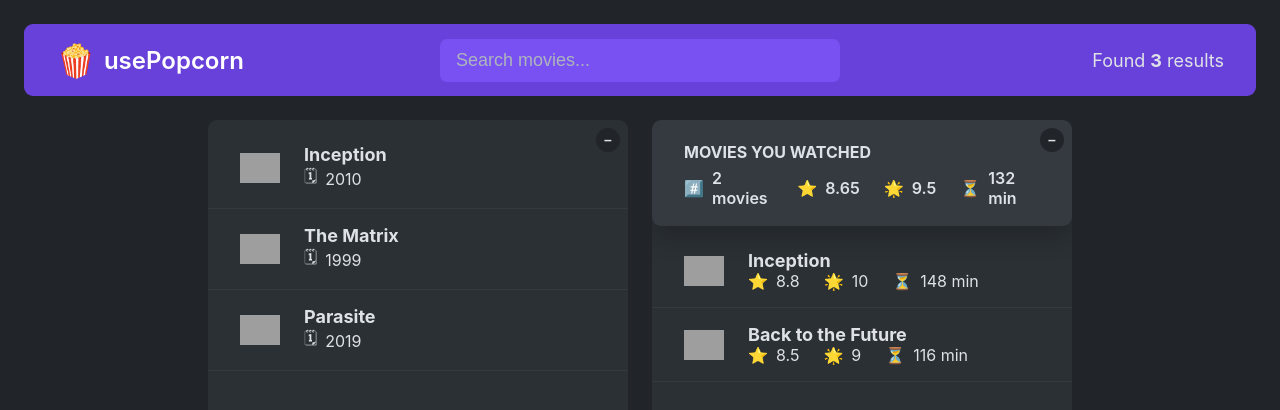
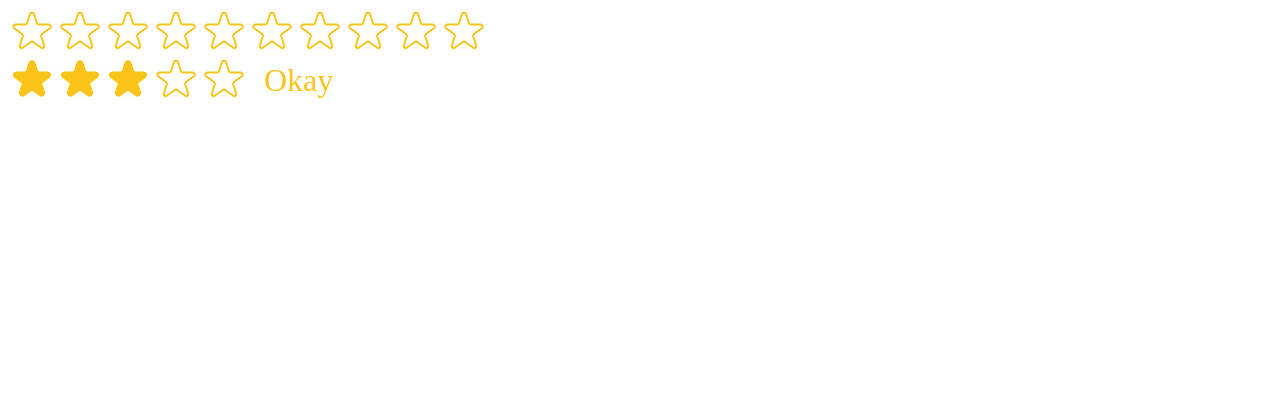
Before and after one commit to Justinnkar/usepopcorn, a React (Create React App) app: page / in a window 1280 px wide. Shown: the top 410 px of the page. Built offline with nearby package versions, Linux system fonts and the light colour scheme; grey boxes are pictures that could not be loaded.

Commit message:
Added star rating component, cleaned up unused files.

```diff
--- /dev/null
+++ b/src/StarRating.js
@@ -0,0 +1,130 @@
+import { useState } from "react";
+
+const containerStyle = {
+  display: "flex",
+  alignItems: "center",
+  gap: "16px",
+};
+
+const starContainerStyle = {
+  display: "flex",
+};
+
+export default function StarRating({
+  maxRating = 5,
+  color = "#fcc419",
+  size = 48,
+  className = "",
+  messages = [],
+  defaultRating = 0,
+}) {
+  const [rating, setRating] = useState(defaultRating);
+  const [tempRating, setTempRating] = useState(0);
+
+  const textStyle = {
+    lingHeight: "1",
+    margin: "0",
+    color: color,
+    fontSize: `${size / 1.5}px`,
+  };
+
+  return (
+    <div style={containerStyle} className={className}>
+      <div style={starContainerStyle}>
+        {Array.from({ length: maxRating }, (_, i) => (
+          <Star
+            key={i}
+            full={tempRating ? tempRating >= i + 1 : rating >= i + 1}
+            onRate={() => setRating(i + 1)}
+            onHoverIn={() => setTempRating(i + 1)}
+            onHoverOut={() => setTempRating(0)}
+            color={color}
+            size={size}
+          />
+        ))}
+      </div>
+      <p style={textStyle}>
+        {messages.length === maxRating
+          ? messages[tempRating ? tempRating - 1 : rating - 1]
+          : tempRating || rating || ""}
+      </p>
+    </div>
+  );
+}
+
+function Star({ onRate, full, onHoverIn, onHoverOut, color, size }) {
+  const starStyle = {
+    width: `${size}px`,
+    height: `${size}px`,
+    display: "block",
+    cursor: "pointer",
+  };
+
+  return (
+    <span
+      role="button"
+      style={starStyle}
+      onClick={onRate}
+      onMouseEnter={onHoverIn}
+      onMouseLeave={onHoverOut}
+    >
+      {full ? (
+        <svg
+          xmlns="http://www.w3.org/2000/svg"
+          viewBox="0 0 20 20"
+          fill={color}
+          stroke={color}
+        >
+          <path d="M9.049 2.927c.3-.921 1.603-.921 1.902 0l1.07 3.292a1 1 0 00.95.69h3.462c.969 0 1.371 1.24.588 1.81l-2.8 2.034a1 1 0 00-.364 1.118l1.07 3.292c.3.921-.755 1.688-1.54 1.118l-2.8-2.034a1 1 0 00-1.175 0l-2.8 2.034c-.784.57-1.838-.197-1.539-1.118l1.07-3.292a1 1 0 00-.364-1.118L2.98 8.72c-.783-.57-.38-1.81.588-1.81h3.461a1 1 0 00.951-.69l1.07-3.292z" />
+        </svg>
+      ) : (
+        <svg
+          xmlns="http://www.w3.org/2000/svg"
+          fill="none"
+          viewBox="0 0 24 24"
+          stroke={color}
+        >
+          <path
+            strokeLinecap="round"
+            strokeLinejoin="round"
+            strokeWidth="{2}"
+            d="M11.049 2.927c.3-.921 1.603-.921 1.902 0l1.519 4.674a1 1 0 00.95.69h4.915c.969 0 1.371 1.24.588 1.81l-3.976 2.888a1 1 0 00-.363 1.118l1.518 4.674c.3.922-.755 1.688-1.538 1.118l-3.976-2.888a1 1 0 00-1.176 0l-3.976 2.888c-.783.57-1.838-.197-1.538-1.118l1.518-4.674a1 1 0 00-.363-1.118l-3.976-2.888c-.784-.57-.38-1.81.588-1.81h4.914a1 1 0 00.951-.69l1.519-4.674z"
+          />
+        </svg>
+      )}
+    </span>
+  );
+}
+
+/*
+    FULL STAR
+
+    <svg
+      xmlns="http://www.w3.org/2000/svg"
+      viewBox="0 0 20 20"
+      fill="#000"
+      stroke="#000"
+    >
+      <path
+        d="M9.049 2.927c.3-.921 1.603-.921 1.902 0l1.07 3.292a1 1 0 00.95.69h3.462c.969 0 1.371 1.24.588 1.81l-2.8 2.034a1 1 0 00-.364 1.118l1.07 3.292c.3.921-.755 1.688-1.54 1.118l-2.8-2.034a1 1 0 00-1.175 0l-2.8 2.034c-.784.57-1.838-.197-1.539-1.118l1.07-3.292a1 1 0 00-.364-1.118L2.98 8.72c-.783-.57-.38-1.81.588-1.81h3.461a1 1 0 00.951-.69l1.07-3.292z"
+      />
+    </svg>
+
+
+    EMPTY STAR
+
+    <svg
+      xmlns="http://www.w3.org/2000/svg"
+      fill="none"
+      viewBox="0 0 24 24"
+      stroke="#000"
+    >
+      <path
+        strokeLinecap="round"
+        strokeLinejoin="round"
+        strokeWidth="{2}"
+        d="M11.049 2.927c.3-.921 1.603-.921 1.902 0l1.519 4.674a1 1 0 00.95.69h4.915c.969 0 1.371 1.24.588 1.81l-3.976 2.888a1 1 0 00-.363 1.118l1.518 4.674c.3.922-.755 1.688-1.538 1.118l-3.976-2.888a1 1 0 00-1.176 0l-3.976 2.888c-.783.57-1.838-.197-1.538-1.118l1.518-4.674a1 1 0 00-.363-1.118l-3.976-2.888c-.784-.57-.38-1.81.588-1.81h4.914a1 1 0 00.951-.69l1.519-4.674z"
+      />
+    </svg>
+
+    */
--- a/src/index.js
+++ b/src/index.js
@@ -1,17 +1,18 @@
-import React from 'react';
-import ReactDOM from 'react-dom/client';
-import './index.css';
-import App from './App';
-import reportWebVitals from './reportWebVitals';
+import React from "react";
+import ReactDOM from "react-dom/client";
+// import './index.css';
+// import App from './App';
+import StarRating from "./StarRating";
 
-const root = ReactDOM.createRoot(document.getElementById('root'));
+const root = ReactDOM.createRoot(document.getElementById("root"));
 root.render(
   <React.StrictMode>
-    <App />
+    {/* <App /> */}
+    <StarRating maxRating={10} />
+    <StarRating
+      className="test"
+      messages={["Terrible", "Bad", "Okay", "Good", "Excellent"]}
+      defaultRating={3}
+    />
   </React.StrictMode>
 );
-
-// If you want to start measuring performance in your app, pass a function
-// to log results (for example: reportWebVitals(console.log))
-// or send to an analytics endpoint. Learn more: https://bit.ly/CRA-vitals
-reportWebVitals();
--- a/src/reportWebVitals.js
+++ /dev/null
@@ -1,13 +0,0 @@
-const reportWebVitals = onPerfEntry => {
-  if (onPerfEntry && onPerfEntry instanceof Function) {
-    import('web-vitals').then(({ getCLS, getFID, getFCP, getLCP, getTTFB }) => {
-      getCLS(onPerfEntry);
-      getFID(onPerfEntry);
-      getFCP(onPerfEntry);
-      getLCP(onPerfEntry);
-      getTTFB(onPerfEntry);
-    });
-  }
-};
-
-export default reportWebVitals;
```
Also changed, not shown: src/index.css (+0 -33 lines), src/setupTests.js (deleted, +0 -5 lines), src/logo.svg (deleted), 1 other file (tests, documents, lock files or other folders).
